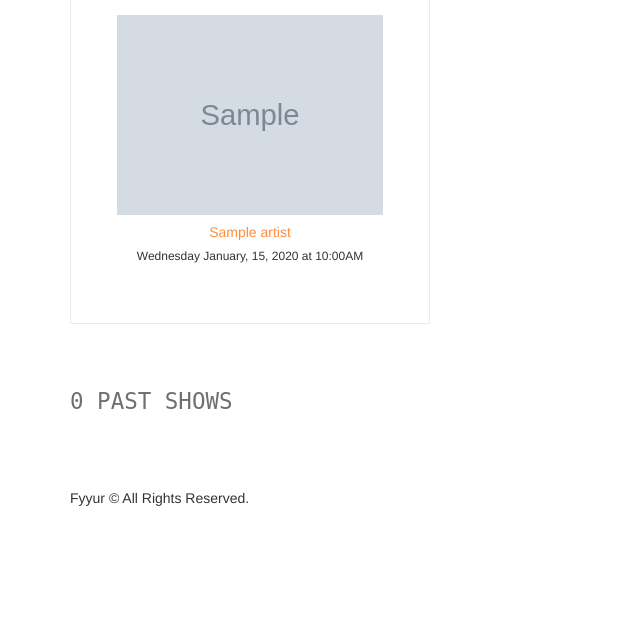
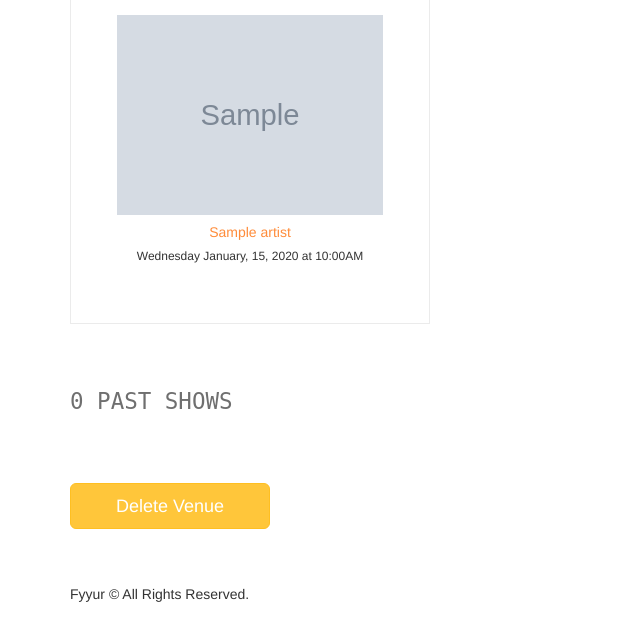
Before and after one commit to amitkb3/fyyur, a Flask app: page /venues/1 in a window 1280 px wide. Shown: the part 607-1246 px from the top of the page, without its empty margins (0-640 px from the left). Before the commit the page ends 1113 px from the top, so only its background shows below. Run offline with Flask 2, Linux system fonts and the light colour scheme; tables that the repository leaves empty hold one stand-in row (values such as "Sample post"); grey boxes marked "Sample" are stand-in pictures; some libraries are stand-ins or nearby versions.

Commit message:
added venue delete button to trigger delete

```diff
--- a/app.py
+++ b/app.py
@@ -4,7 +4,7 @@
 import json
 import dateutil.parser
 import babel
-from flask import Flask, render_template, request, Response, flash, redirect, url_for
+from flask import Flask, render_template, request, Response, flash, redirect, url_for, jsonify
 from flask_moment import Moment
 from flask_sqlalchemy import SQLAlchemy
 from flask_migrate import Migrate
@@ -215,7 +215,7 @@
   finally:
     db.session.close()
 
-  return None
+  return jsonify({'success': True})
 
 #  Artists
 #  ----------------------------------------------------------------
--- a/templates/pages/show_venue.html
+++ b/templates/pages/show_venue.html
@@ -74,5 +74,30 @@
 		{% endfor %}
 	</div>
 </section>
+<section>
+	<button type="submit"
+				 onclick="deleteClickHandler(this)"
+				 data-id="{{ venue.id }}"
+				 class="btn btn-primary btn-lg"
+				 style="width: 200px;"
+	>
+		Delete Venue
+	</button>
+</section>
+<script>
+	function deleteClickHandler(e) {
+		console.log('clicked')
+		const venueId = e.dataset.id;
+		fetch('/venues/' + venueId, {
+			method: 'DELETE'
+		})
+		.then(function () {
+			window.location.href = `/venues`;
+		})
+		.catch(function (e) {
+			console.log('error', e)
+		})
 
+	}
+</script>
 {% endblock %}
```
